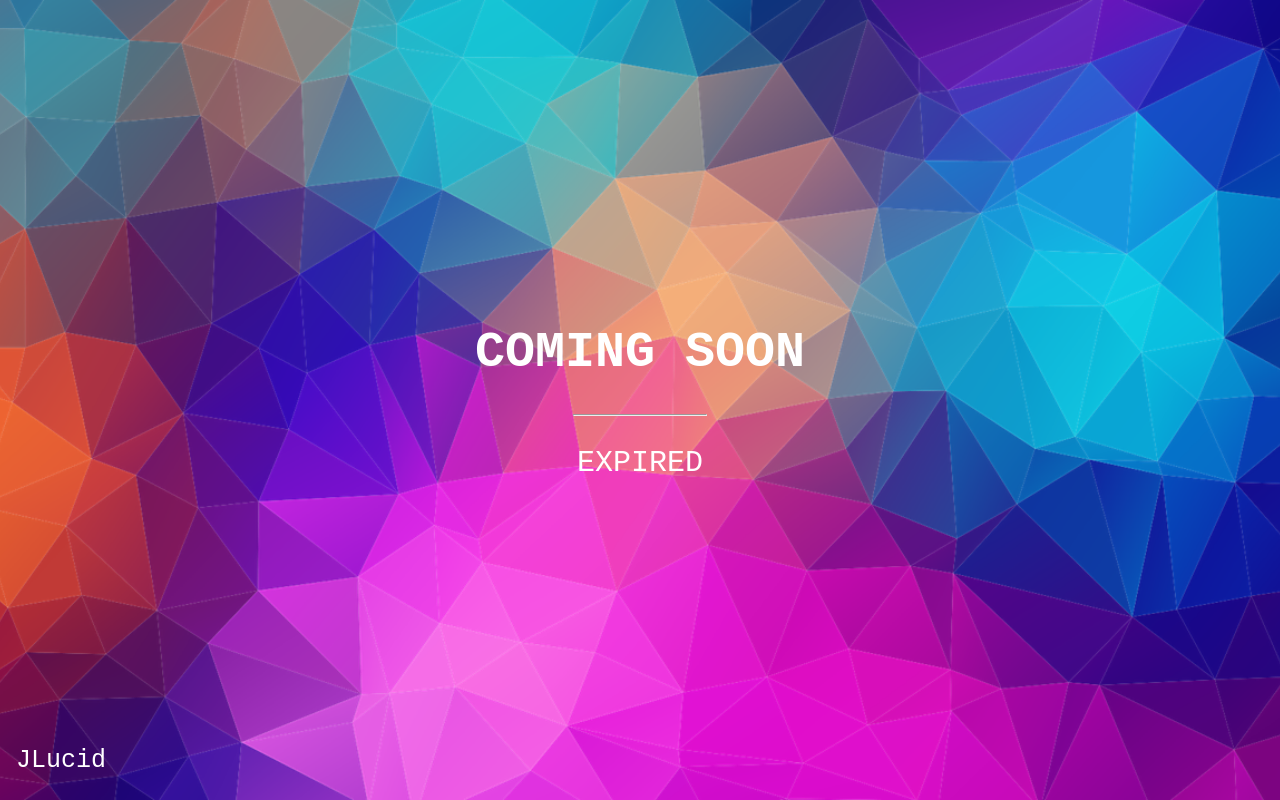
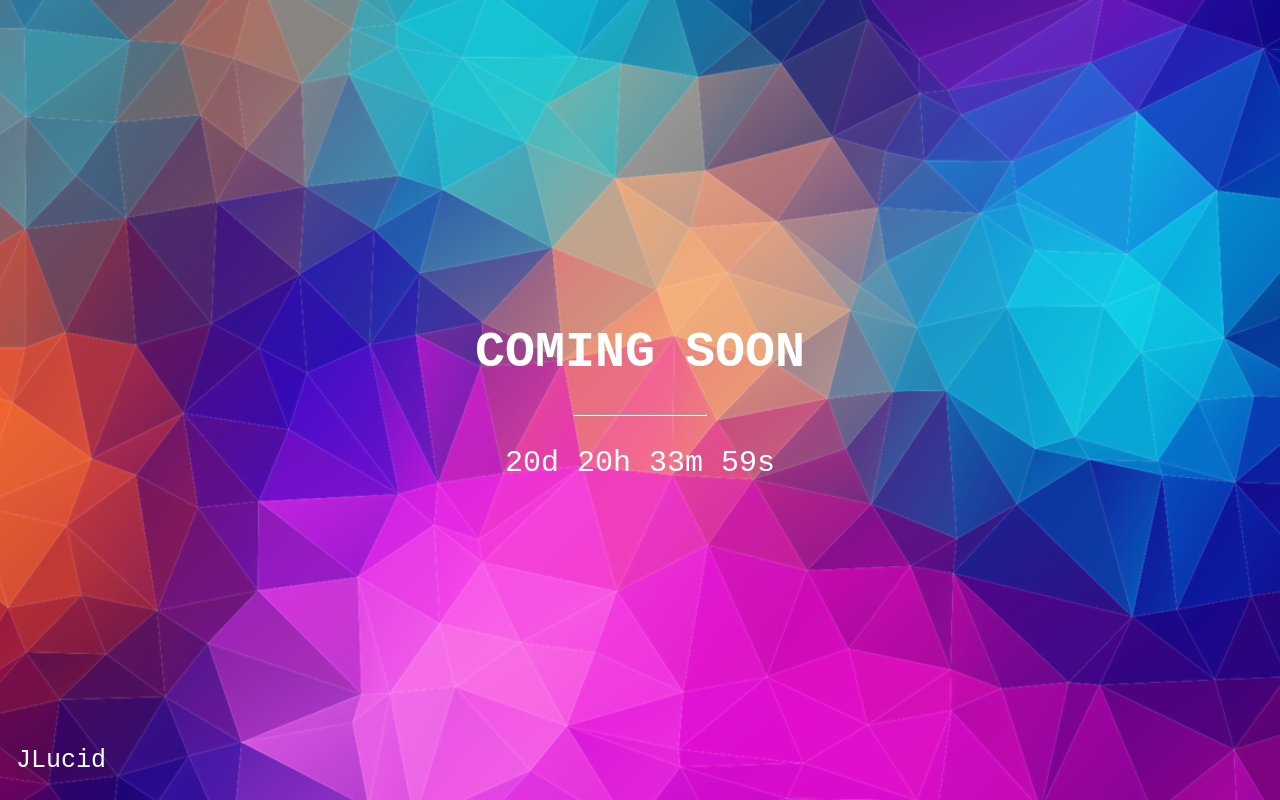
Before and after one commit to JLucidBytes/jlucid-netlify, a plain HTML site: page index.html in a window 1280 px wide. Drawn offline with Linux system fonts and the light colour scheme.

Commit message:
Update index.html

```diff
--- a/index.html
+++ b/index.html
@@ -59,7 +59,7 @@ hr {
 
 <script>
 // Set the date we're counting down to
-var countDownDate = new Date("Mar 5, 2020 15:37:25").getTime();
+var countDownDate = new Date("Apr 10, 2020 15:37:25").getTime();
 
 // Update the count down every 1 second
 var countdownfunction = setInterval(function() {
```
